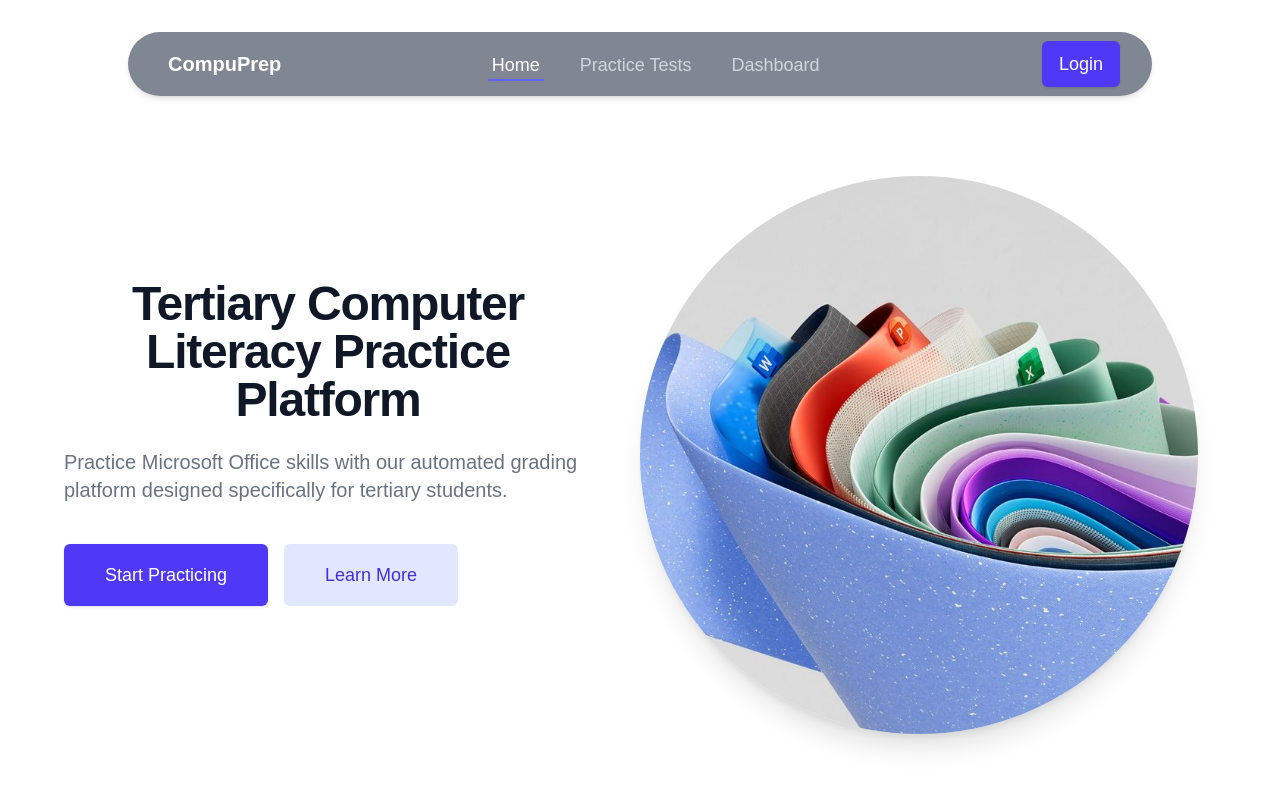
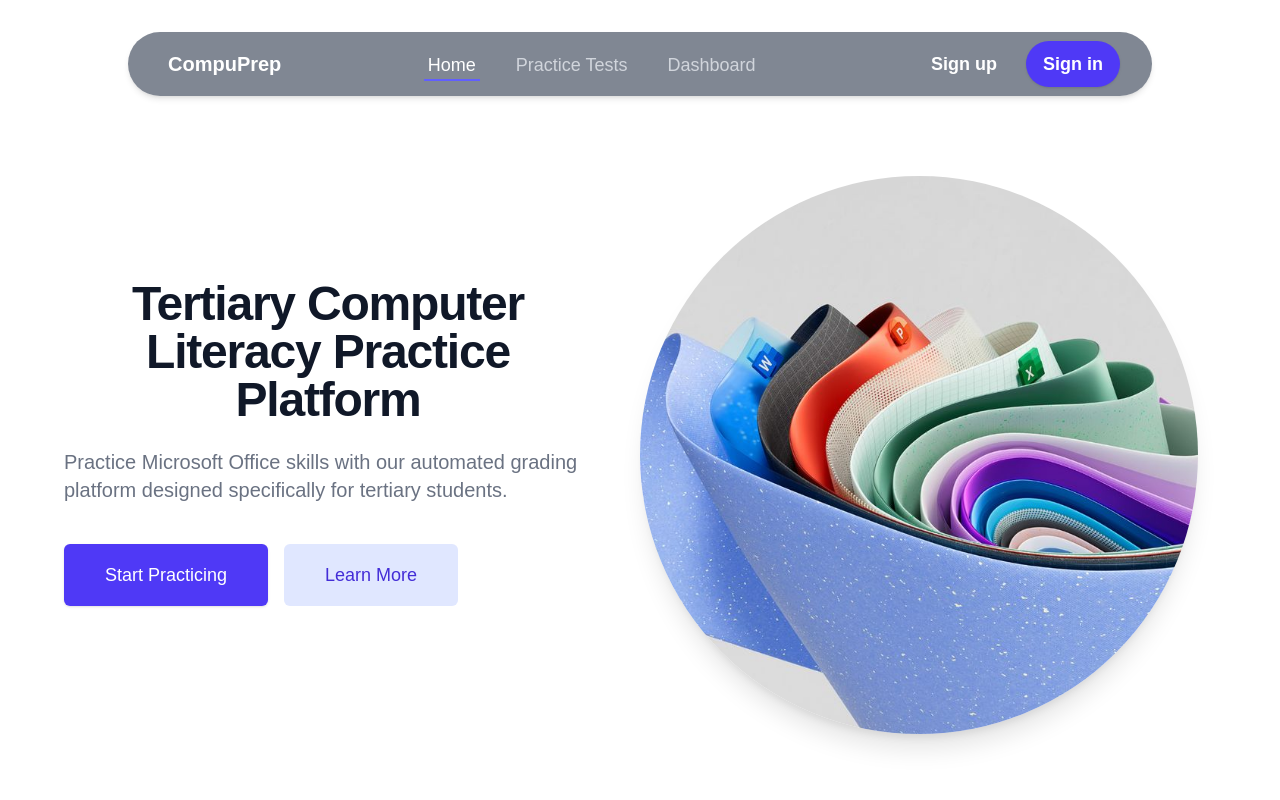
Before and after one commit to Kubayi-ND/compuprep, a Next.js app: page / in a window 1280 px wide. Shown: the top 800 px of the page. Built offline with nearby package versions, Linux system fonts and the light colour scheme.

Commit message:
updated navbar sign-in/up buttons

```diff
--- a/src/components/Header.tsx
+++ b/src/components/Header.tsx
@@ -33,9 +33,12 @@ const Header = () => {
               </Link>
             </nav>
           </div>
-          <div className="flex items-center">
-            <button className="ml-3 inline-flex items-center px-4 py-2 border border-transparent text-lg font-medium rounded-md shadow-sm text-white bg-indigo-600 hover:bg-indigo-700 focus:outline-none focus:ring-2 focus:ring-offset-2 focus:ring-indigo-500">
-              Login
+          <div className="hidden md:flex items-center">
+            <button className="ml-3 inline-flex items-center px-4 py-2 border border-transparent text-lg font-bold  text-white ">
+              Sign up
+            </button>
+             <button className="ml-3 inline-flex items-center px-4 py-2 border border-transparent text-lg font-bold rounded-full shadow-sm text-white bg-indigo-600 hover:bg-indigo-700 focus:outline-none focus:ring-2 focus:ring-offset-2 focus:ring-indigo-500">
+              Sign in
             </button>
           </div>
           <div className="-mr-2 flex items-center md:hidden">
```
